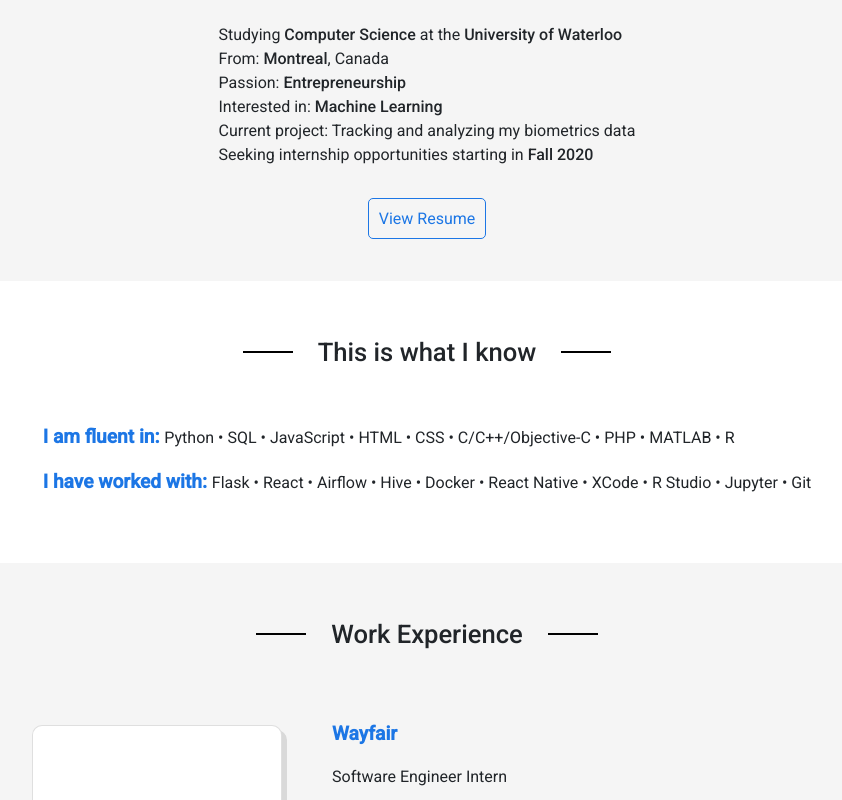
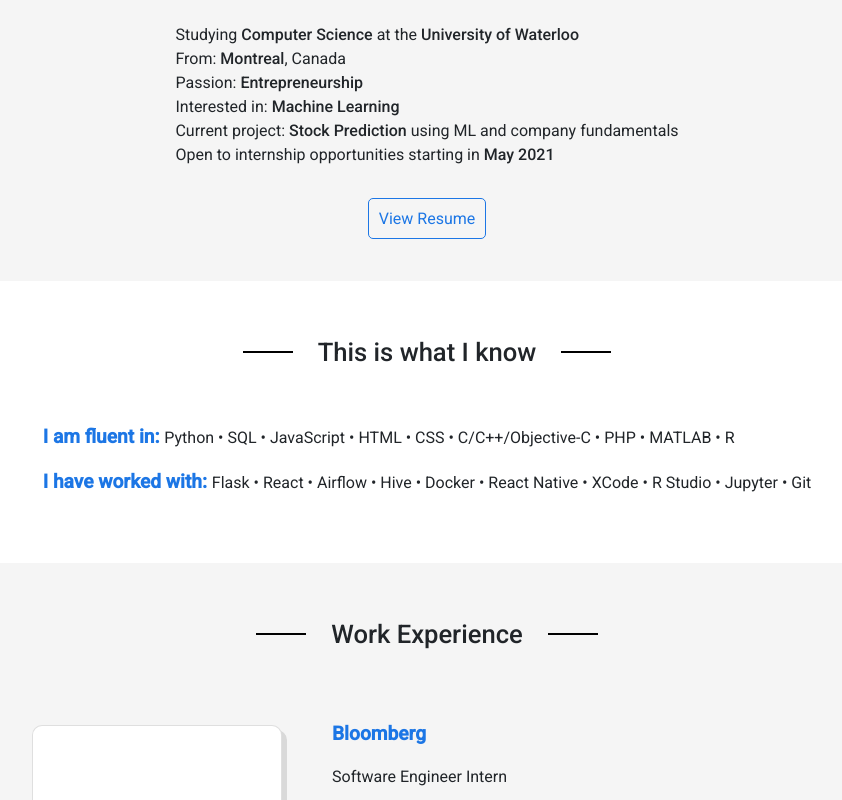
Before and after one commit to LucasHarvey/lucasharvey.me, a React (Create React App) app: page / in a window 1280 px wide. Shown: the part 480-1280 px from the top of the page, without its empty margins (213-1055 px from the left). Built offline with nearby package versions, Linux system fonts and the light colour scheme.

Commit message:
update content

```diff
--- a/src/components/Main.js
+++ b/src/components/Main.js
@@ -7,6 +7,7 @@ import Accomplishment from "./Accomplishment";
 import resume from "../LucasHarveyResume.pdf";
 import partyfinder from "../Images/partyfinder.png";
 import nexchange from "../Images/nexchange.png";
+import bloomberg from "../Images/bloomberg.png";
 import wayfair from "../Images/wayfair.png";
 import intellisports from "../Images/intellisports.png";
 import visionlock from "../Images/vision-lock.png";
@@ -42,10 +43,10 @@ class App extends Component {
               <br />
               Interested in: <span>Machine Learning</span>
               <br />
-              Current project: Tracking and analyzing my biometrics data
+              Current project: <span>Stock Prediction</span> using ML and
+              company fundamentals
               <br />
-              Seeking internship opportunities starting in{" "}
-              <span>Fall 2020</span>
+              Open to internship opportunities starting in <span>May 2021</span>
             </p>
             <ScrollAnimation animateIn="fadeInButton" animateOnce>
               <a
@@ -110,6 +111,15 @@ class App extends Component {
             <h2 className="sectionTitle">
               <span>Work Experience</span>
             </h2>
+            <Accomplishment
+              link="https://www.bloomberg.com/"
+              image={bloomberg}
+              alt="Bloomberg logo"
+              title="Bloomberg"
+              subtitle1="Software Engineer Intern"
+              subtitle2="New York City, NY"
+              description="Currently working with the Assets and Investments Trade Management team on post-trade workflow prediction."
+            />
             <Accomplishment
               link="https://www.wayfair.com/"
               image={wayfair}
@@ -177,7 +187,7 @@ class App extends Component {
               description="Created the user interface for a project involving computer vision which allows users to interact with the command line using physical gestures."
             />
             <Accomplishment
-              link="https://nexchange.ca"
+              link="https://lucasharvey.github.io/nexchange-website/"
               image={nexchange}
               alt="Nexchange logo"
               title="Nexchange"
```
Also changed, not shown: src/Images/bloomberg.png (added).
